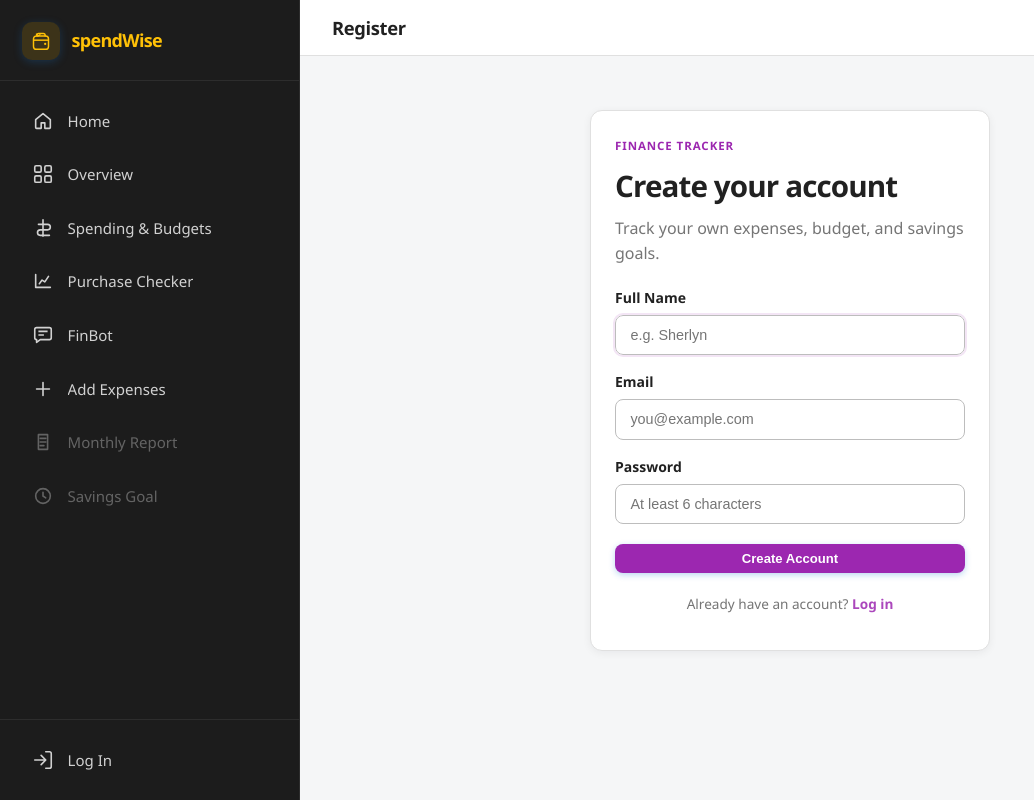
After one commit to chengxunRP/Team1-FinanceTracker-project, a Node server app: page /register in a window 1280 px wide. The commit adds this page. Shown: the whole page, without its empty margins (0-1034 px from the left). Run offline with Node 20, Linux system fonts and the light colour scheme.

Commit message:
Add login, register, and profile settings features

```diff
--- a/app/app.js
+++ b/app/app.js
@@ -41,6 +41,14 @@ app.use(express.static(path.join(__dirname, "public")));
 app.use(express.urlencoded({ extended: true }));
 app.use(express.json());
 
+const session = require("express-session");
+app.use(session({
+  secret: "spendwise-dev-secret-change-me",
+  resave: false,
+  saveUninitialized: false,
+  cookie: { maxAge: 1000 * 60 * 60 * 24 }, // 1 day
+}));
+
 // --- expense-nav script middleware ---
 app.use(function(req, res, next) {
   var _render = res.render.bind(res);
@@ -48,6 +56,7 @@ app.use(function(req, res, next) {
     if (typeof locals === 'function') { cb = locals; locals = {}; }
     locals = locals || {};
     locals.getCategoryImageUrl = getCategoryImageUrl;
+    locals.currentUser = (req.session && req.session.userId) ? { id: req.session.userId, name: req.session.userName } : null;
     var _cb = cb || function(err, str) {
       if (err) return next(err);
       res.send(str);
@@ -891,6 +900,11 @@ const expenseRoutes  = require('./routes/expenses');
 const categoryRoutes = require('./routes/categories');
 app.use('/expenses',   expenseRoutes);
 app.use('/categories', categoryRoutes);
+
+const authRoutes = require('./routes/auth');
+app.use('/', authRoutes);
+const profileRoutes = require('./routes/profile');
+app.use('/profile', profileRoutes);
 // --- End Expense CRUD routes ---
 
 app.listen(PORT, () => {
--- a/app/package.json
+++ b/app/package.json
@@ -12,9 +12,11 @@
   "license": "ISC",
   "type": "commonjs",
   "dependencies": {
+    "bcryptjs": "^3.0.3",
     "dotenv": "^17.4.2",
     "ejs": "^6.0.1",
     "express": "^5.2.1",
+    "express-session": "^1.19.0",
     "multer": "^2.2.0",
     "mysql2": "^3.22.5"
   }
--- /dev/null
+++ b/app/routes/auth.js
@@ -0,0 +1,128 @@
+const express = require('express');
+const router = express.Router();
+const bcrypt = require('bcryptjs');
+const db = require('../config/db');
+
+// GET /register — show the registration form
+router.get('/register', (req, res) => {
+  res.render('auth/register', {
+    pageTitle: 'Register',
+    activePage: 'register',
+    errors: [],
+    formValues: {},
+  });
+});
+
+// POST /register — create a new account
+router.post('/register', async (req, res) => {
+  const { name, email, password } = req.body;
+  const errors = [];
+
+  if (!name || !name.trim()) errors.push('Name is required.');
+  if (!email || !email.trim()) errors.push('Email is required.');
+  if (!password || password.length < 6) errors.push('Password must be at least 6 characters.');
+
+  try {
+    if (email) {
+      const [existing] = await db.query('SELECT id FROM users WHERE email = ?', [email.trim()]);
+      if (existing.length > 0) errors.push('An account with that email already exists.');
+    }
+
+    if (errors.length) {
+      return res.render('auth/register', {
+        pageTitle: 'Register',
+        activePage: 'register',
+        errors,
+        formValues: { name, email },
+      });
+    }
+
+    const passwordHash = await bcrypt.hash(password, 10);
+
+    const [result] = await db.query(
+      'INSERT INTO users (name, email, password_hash) VALUES (?, ?, ?)',
+      [name.trim(), email.trim(), passwordHash]
+    );
+
+    req.session.userId = result.insertId;
+    req.session.userName = name.trim();
+
+    res.redirect('/home');
+  } catch (error) {
+    console.error('Database error during registration:', error);
+    res.status(500).render('auth/register', {
+      pageTitle: 'Register',
+      activePage: 'register',
+      errors: ['Unable to create account right now. Please try again.'],
+      formValues: { name, email },
+    });
+  }
+});
+
+// GET /login — show the login form
+router.get('/login', (req, res) => {
+  res.render('auth/login', {
+    pageTitle: 'Login',
+    activePage: 'login',
+    errors: [],
+    formValues: {},
+  });
+});
+
+// POST /login — check credentials and start a session
+router.post('/login', async (req, res) => {
+  const { email, password } = req.body;
+  const errors = [];
+
+  if (!email || !password) {
+    errors.push('Email and password are required.');
+    return res.render('auth/login', {
+      pageTitle: 'Login',
+      activePage: 'login',
+      errors,
+      formValues: { email },
+    });
+  }
+
+  try {
+    const [rows] = await db.query('SELECT * FROM users WHERE email = ?', [email.trim()]);
+
+    if (rows.length === 0) {
+      errors.push('Invalid email or password.');
+    } else {
+      const user = rows[0];
+      const match = await bcrypt.compare(password, user.password_hash);
+      if (!match) {
+        errors.push('Invalid email or password.');
+      } else {
+        req.session.userId = user.id;
+        req.session.userName = user.name;
+        return res.redirect('/home');
+      }
+    }
+
+    res.render('auth/login', {
+      pageTitle: 'Login',
+      activePage: 'login',
+      errors,
+      formValues: { email },
+    });
+  } catch (error) {
+    console.error('Database error during login:', error);
+    res.status(500).render('auth/login', {
+      pageTitle: 'Login',
+      activePage: 'login',
+      errors: ['Unable to log in right now. Please try again.'],
+      formValues: { email },
+    });
+  }
+});
+
+// POST /logout — end the session
+router.post('/logout', (req, res) => {
+  req.session.destroy(() => {
+    res.redirect('/login');
+  });
+});
+
+module.exports = router;
--- /dev/null
+++ b/app/views/auth/register.ejs
@@ -0,0 +1,55 @@
+<%- include('../partials/header') %>
+
+<div style="display:flex;justify-content:center;padding:2rem 0;">
+  <div class="card-panel" style="width:100%;max-width:400px;">
+
+    <div class="page-header" style="margin-bottom:1.25rem;">
+      <span class="eyebrow">Finance Tracker</span>
+      <h1>Create your account</h1>
+      <p>Track your own expenses, budget, and savings goals.</p>
+    </div>
+
+    <% if (typeof errors !== 'undefined' && errors.length > 0) { %>
+      <div class="form-errors">
+        <% errors.forEach(function(err) { %><p>⚠ <%= err %></p><% }) %>
+      </div>
+    <% } %>
+
+    <form method="POST" action="/register" style="display:grid;gap:1rem;">
+
+      <div class="form-group">
+        <label for="name">Full Name</label>
+        <input type="text" id="name" name="name" placeholder="e.g. Sherlyn"
+          value="<%= typeof formValues !== 'undefined' ? (formValues.name || '') : '' %>"
+          required autofocus
+          style="padding:0.7rem 0.9rem;border:1px solid var(--grey-300);border-radius:var(--radius-sm);font-size:0.9rem;color:var(--text);background:var(--white);width:100%;">
+      </div>
+
+      <div class="form-group">
+        <label for="email">Email</label>
+        <input type="email" id="email" name="email" placeholder="you@example.com"
+          value="<%= typeof formValues !== 'undefined' ? (formValues.email || '') : '' %>"
+          required
+          style="padding:0.7rem 0.9rem;border:1px solid var(--grey-300);border-radius:var(--radius-sm);font-size:0.9rem;color:var(--text);background:var(--white);width:100%;">
+      </div>
+
+      <div class="form-group">
+        <label for="password">Password</label>
+        <input type="password" id="password" name="password" placeholder="At least 6 characters"
+          required minlength="6"
+          style="padding:0.7rem 0.9rem;border:1px solid var(--grey-300);border-radius:var(--radius-sm);font-size:0.9rem;color:var(--text);background:var(--white);width:100%;">
+      </div>
+
+      <button type="submit" class="btn btn--primary btn--sm btn--block" style="margin-top:0.25rem;">
+        Create Account
+      </button>
+    </form>
+
+    <p style="text-align:center;margin-top:1.25rem;font-size:0.85rem;color:var(--text-muted);">
+      Already have an account? <a href="/login" style="color:var(--blue-mid);font-weight:600;">Log in</a>
+    </p>
+
+  </div>
+</div>
+
+<%- include('../partials/footer') %>
--- a/app/views/partials/header.ejs
+++ b/app/views/partials/header.ejs
@@ -63,6 +63,28 @@
           <span class="sidebar-link__label">Savings Goal</span>
         </a>
       </nav>
+
+      <div style="margin-top:auto;padding:1rem;border-top:1px solid var(--sidebar-border);">
+        <% if (typeof currentUser !== 'undefined' && currentUser) { %>
+          <a href="/profile" class="sidebar-link<%= typeof activePage !== 'undefined' && activePage === 'profile' ? ' sidebar-link--active' : '' %>" title="Profile">
+            <svg class="sidebar-icon" viewBox="0 0 24 24" fill="none" aria-hidden="true"><circle cx="12" cy="8" r="4" stroke="currentColor" stroke-width="1.75"/><path d="M4 20c0-4 3.5-6 8-6s8 2 8 6" stroke="currentColor" stroke-width="1.75" stroke-linecap="round"/></svg>
+            <span class="sidebar-link__label"><%= currentUser.name %></span>
+          </a>
+          <form method="POST" action="/logout" style="margin:0;">
+            <button type="submit" class="sidebar-link" style="width:100%;background:none;border:none;cursor:pointer;text-align:left;" title="Log Out">
+              <svg class="sidebar-icon" viewBox="0 0 24 24" fill="none" aria-hidden="true"><path d="M9 21H5a2 2 0 01-2-2V5a2 2 0 012-2h4M16 17l5-5-5-5M21 12H9" stroke="currentColor" stroke-width="1.75" stroke-linecap="round" stroke-linejoin="round"/></svg>
+              <span class="sidebar-link__label">Log Out</span>
+            </button>
+          </form>
+        <% } else { %>
+          <a href="/login" class="sidebar-link<%= typeof activePage !== 'undefined' && activePage === 'login' ? ' sidebar-link--active' : '' %>" title="Log In">
+            <svg class="sidebar-icon" viewBox="0 0 24 24" fill="none" aria-hidden="true"><path d="M15 3h4a2 2 0 012 2v14a2 2 0 01-2 2h-4M10 17l5-5-5-5M15 12H3" stroke="currentColor" stroke-width="1.75" stroke-linecap="round" stroke-linejoin="round"/></svg>
+            <span class="sidebar-link__label">Log In</span>
+          </a>
+        <% } %>
+      </div>
+    </aside>
+      </nav>
     </aside>
 
     <div class="app-main">
```
Also changed, not shown: app/routes/profile.js (added, +128 -0 lines), app/views/auth/login.ejs (added, +45 -0 lines), app/views/auth/profile.ejs (added, +137 -0 lines), 1 other file.
